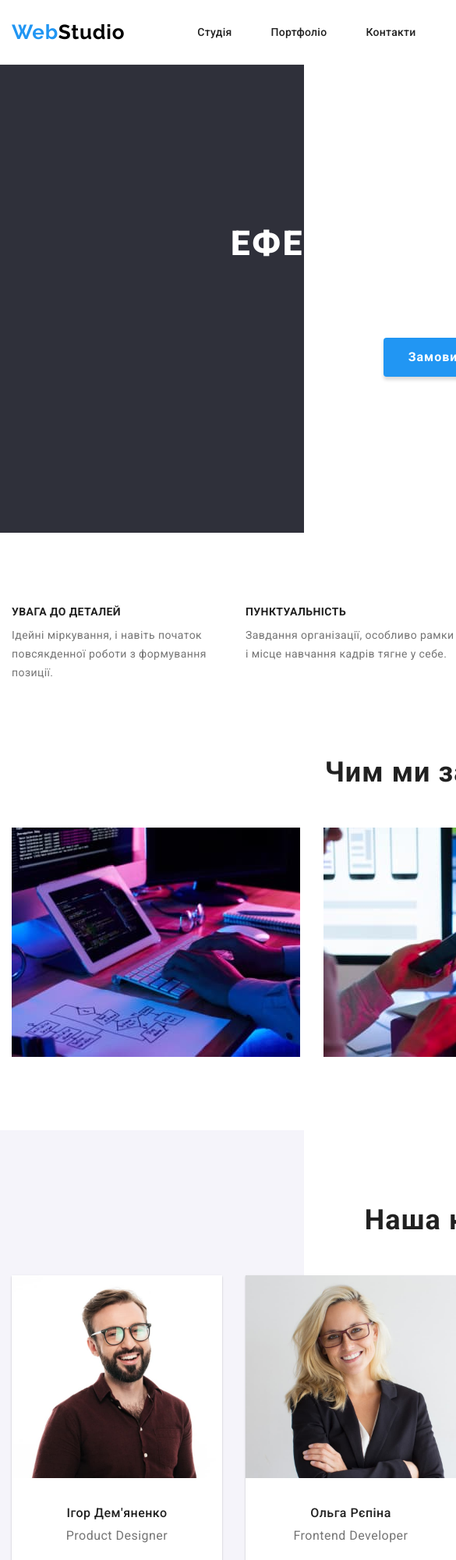
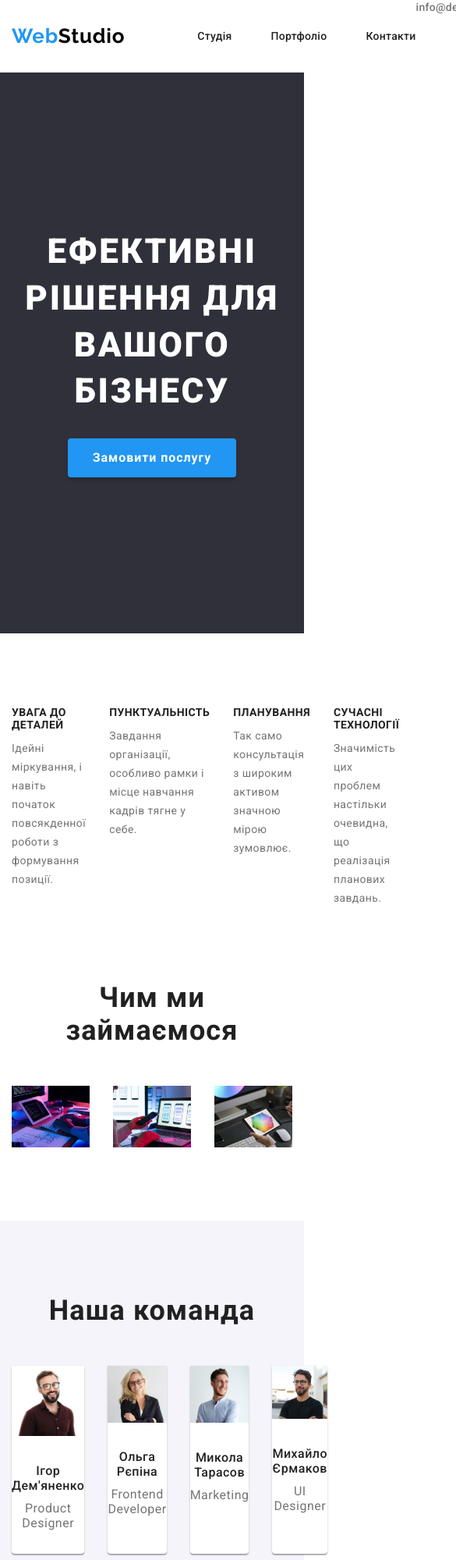
Before and after one commit to sasha-khomiak/goit-markup-hw-03, a plain HTML site: page index.html in a window 390 px wide. Shown: the top 2000 px of the page at 78% size, 585 px wide, since content can reach past the window. Drawn offline with nearby package versions, Linux system fonts and the light colour scheme.

Commit message:
Зауваги ментора
Виправлені зміни:

1 Блок header:
1.1	виправлено висоту шляхом придання посиланням display: block; а також надання їм padding згори і знизу. (у нижнього padding забрав один піксель за розрахунок товщини рамки)
 1.2 попередня зміна також розширила область дії посилання

2. на зображення додано   max-width: 100%;   height: auto;

3. Для подальшої адаптивності  .container додано властивості  max-width: 1200px; і  width: 100%;

```diff
--- a/css/syles.css
+++ b/css/syles.css
@@ -71,7 +71,8 @@ p {
 /*----POSITIONS FOR CONTAINERS----*/
 
 .container {
-  width: 1200px;
+  max-width: 1200px;
+  width: 100%;
   margin: 0 auto;
   padding: 0 15px;
   /* outline: 2px solid tomato; */
@@ -111,8 +112,8 @@ p {
 
 .header-list-main {
   display: flex;
-  padding-top: 32px;
-  padding-bottom: 32px;
+  /* padding-top: 32px;
+  padding-bottom: 32px; */
 }
 
 .header-list-second {
@@ -129,6 +130,10 @@ p {
 }
 
 .header-link-main {
+  display: block;
+  padding-top: 32px;
+  padding-bottom: 31px;
+
   font-weight: 500;
   font-size: 14px;
   line-height: 1.14;
@@ -266,6 +271,8 @@ p {
 
 .activity-list-image {
   display: block;
+  max-width: 100%;
+  height: auto;
 }
 
 /*----TEAM----*/
@@ -294,6 +301,8 @@ p {
 
 .team-list-photo {
   margin-bottom: 30px;
+  max-width: 100%;
+  height: auto;
 }
 
 .team-name {
@@ -430,6 +439,8 @@ p {
 
 .portfolio-list-project-item > img {
   display: block;
+  max-width: 100%;
+  height: auto;
 }
 
 .portfolio-list-project-text {
```
